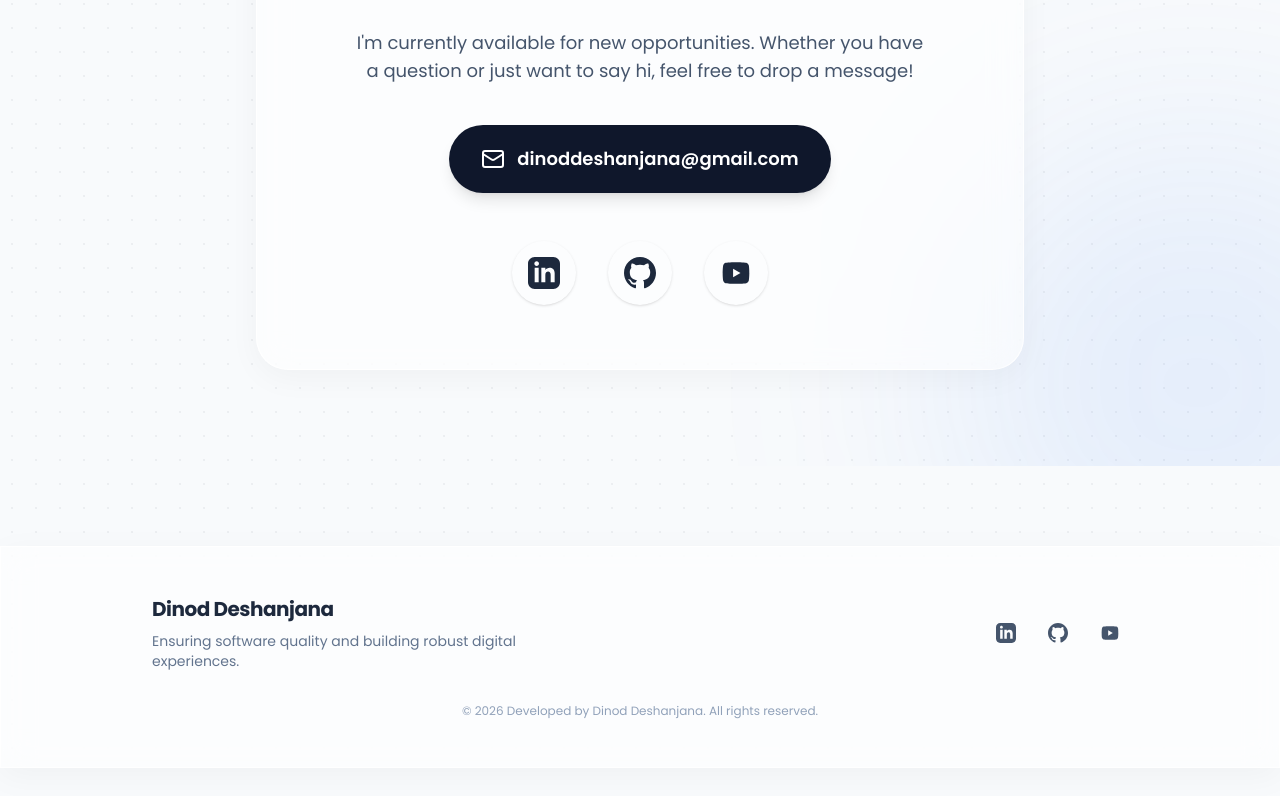
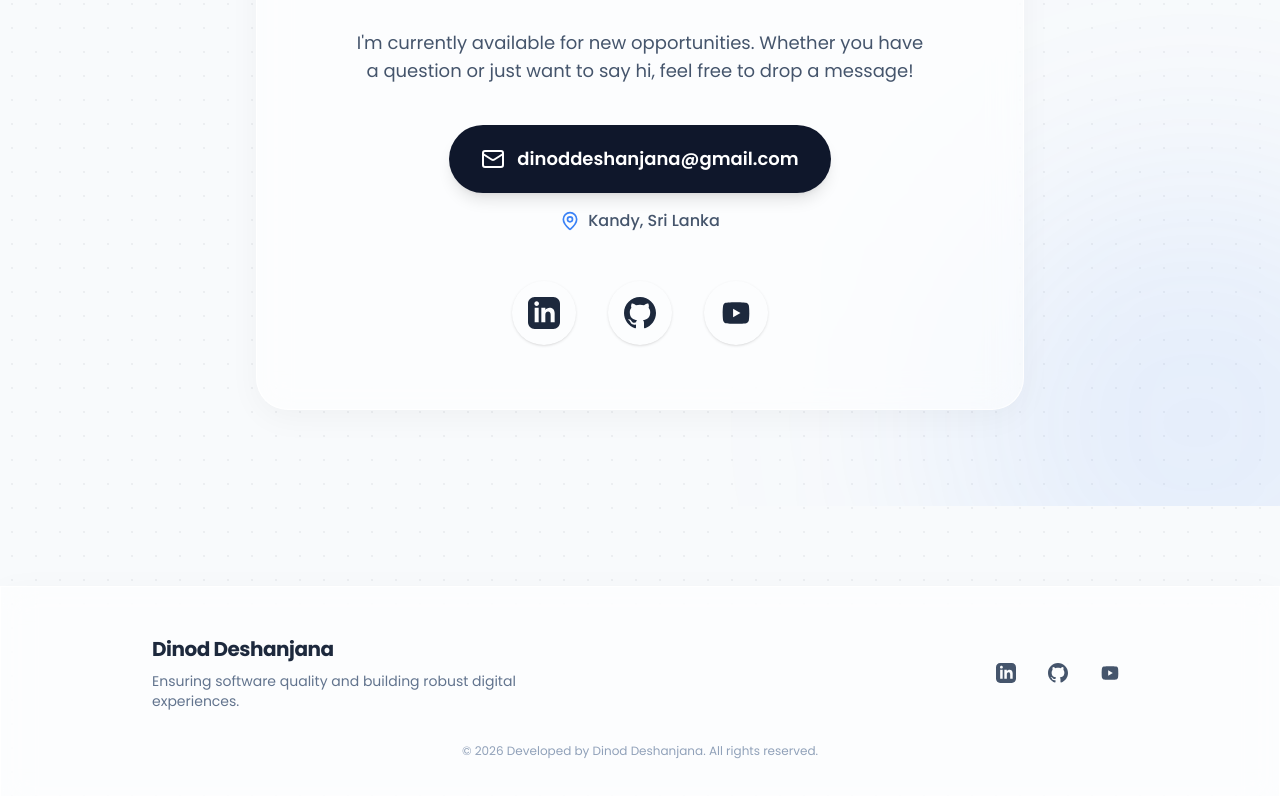
Before and after one commit to deshan-2002/DinodDeshanjana-portfolio, a Next.js app: page / in a window 1280 px wide. Shown: the part 4352-5148 px from the top of the page. Before the commit the page ends 5120 px from the top, so only its background shows below. Built offline with nearby package versions, Linux system fonts and the light colour scheme.

Commit message:
feat: add Contact section component with social links and email functionality

```diff
--- a/src/components/sections/Contact.tsx
+++ b/src/components/sections/Contact.tsx
@@ -1,7 +1,7 @@
 "use client";
 
 import { motion } from "framer-motion";
-import { Mail } from "lucide-react";
+import { Mail, MapPin } from "lucide-react";
 import { LinkedinIcon as Linkedin, GithubIcon as Github, YoutubeIcon as Youtube } from "../ui/SocialIcons";
 import Link from "next/link";
 
@@ -27,15 +27,22 @@ export default function Contact() {
             </p>
           </div>
 
+          <div className="flex flex-col items-center gap-4 mb-10 md:mb-12">
             <motion.a
               whileHover={{ scale: 1.02 }}
               whileTap={{ scale: 0.98 }}
               href="mailto:dinoddeshanjana@gmail.com"
-            className="flex items-center justify-center gap-2 sm:gap-3 w-full sm:w-auto px-6 py-4 md:px-8 md:py-5 rounded-full bg-slate-900 dark:bg-white text-white dark:text-slate-900 font-medium sm:font-semibold shadow-lg hover:shadow-brand-500/25 transition-all mb-10 md:mb-12 text-sm sm:text-base md:text-lg"
+              className="flex items-center justify-center gap-2 sm:gap-3 w-full sm:w-auto px-6 py-4 md:px-8 md:py-5 rounded-full bg-slate-900 dark:bg-white text-white dark:text-slate-900 font-medium sm:font-semibold shadow-lg hover:shadow-brand-500/25 transition-all text-sm sm:text-base md:text-lg"
             >
               <Mail className="w-5 h-5 sm:w-6 sm:h-6 shrink-0" />
               <span className="truncate">dinoddeshanjana@gmail.com</span>
             </motion.a>
+
+            <div className="flex items-center gap-2 text-slate-600 dark:text-slate-400 font-medium">
+              <MapPin className="w-5 h-5 text-brand-500" />
+              <span>Kandy, Sri Lanka</span>
+            </div>
+          </div>
 
           <div className="flex items-center justify-center gap-4 sm:gap-8 flex-wrap">
             <Link href="https://www.linkedin.com/in/dinod-deshanjana/" target="_blank" rel="noopener noreferrer" className="p-3 sm:p-4 rounded-full glass-hover text-slate-800 dark:text-slate-200 hover:text-[#0A66C2] dark:hover:text-[#0A66C2] hover:scale-110 transition-all shadow-sm">
```
Lines whose indentation alone changed are shown as unchanged.
